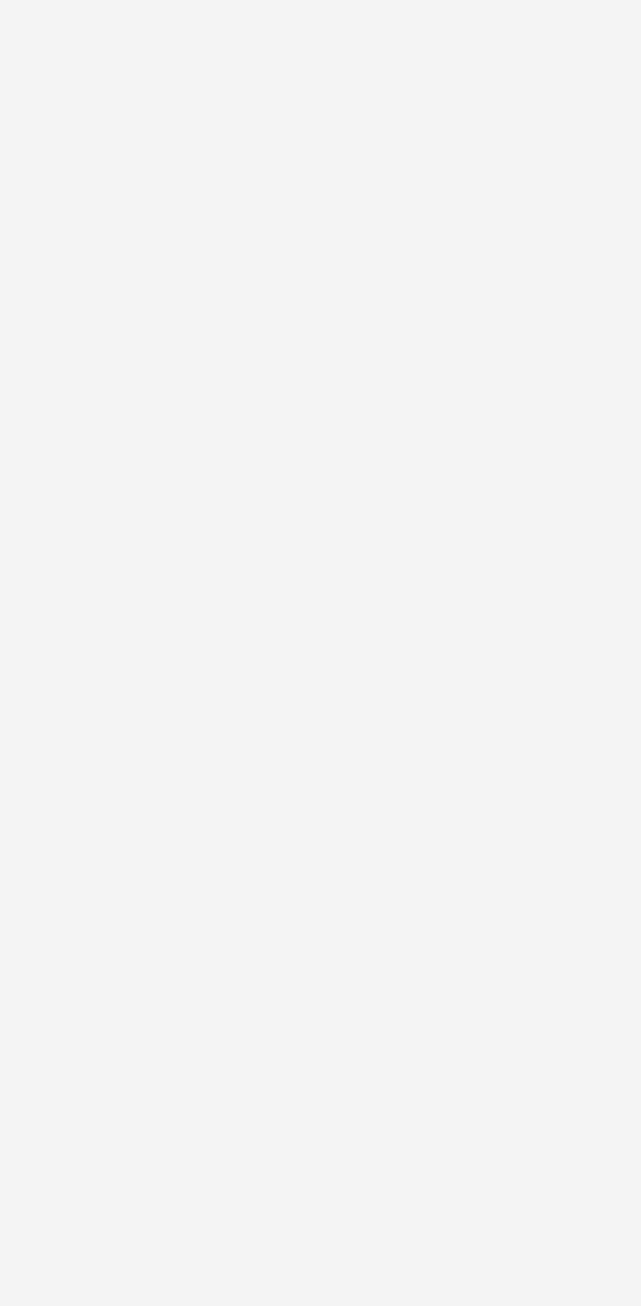
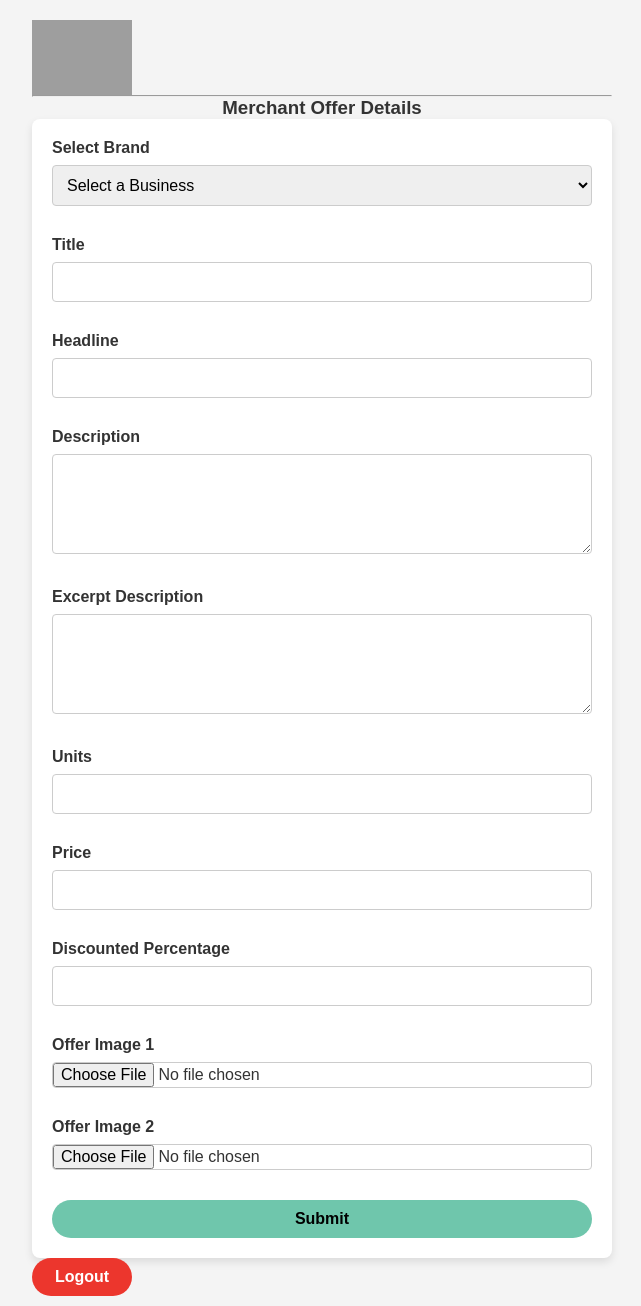
Before and after one commit to Swapnilchavan13/Kalkata, a React (Create React App) app in the folder system/: page /addcontent in a window 1280 px wide. Before the commit this address had no page. Shown: the whole page, without its empty margins (318-959 px from the left). Before the commit the page ends 800 px from the top, so only its background shows below. Built offline with nearby package versions, Linux system fonts and the light colour scheme; sample sign-in values are in the browser's storage; grey boxes are pictures that could not be loaded.

Commit message:
updated code added the merchant content fill by merchant

```diff
--- a/system/package.json
+++ b/system/package.json
@@ -3,6 +3,7 @@
   "version": "0.1.0",
   "private": true,
   "dependencies": {
+    "browser-image-compression": "^2.0.2",
     "compressorjs": "^1.2.1",
     "cra-template": "1.2.0",
     "react": "^18.3.1",
--- a/system/src/App.js
+++ b/system/src/App.js
@@ -10,6 +10,7 @@ import { Merchantdatacollection } from './Component/Merchantdatacollection';
 import { Merchantonboarding } from './Component/Merchantonboarding';
 import { Registration } from './Component/Registration';
 import { Allmerchantdata } from './Pages/Allmerchantdata';
+import { Contentbymerchant } from './Component/Contentbymerchant';
 
 function App() {
   return (
@@ -18,6 +19,8 @@ function App() {
         <Routes>
           <Route path="/" element={<Navigate to="/login" />} />
           <Route path="/login" element={<Login />} />
+          <Route path="/addcontent" element={<Contentbymerchant />} />
+
           <Route path="/allmerchant" element={<Allmerchantdata />} />
 
           <Route path="/registration9049127078" element={<Registration />} />
--- /dev/null
+++ b/system/src/Component/Contentbymerchant.jsx
@@ -0,0 +1,304 @@
+import React, { useEffect, useState } from 'react';
+import { useNavigate } from 'react-router-dom';
+
+export const Contentbymerchant = () => {
+  const navigate = useNavigate();
+  const [loggedIn, setLoggedIn] = useState(false);
+  const [loading, setLoading] = useState(false);
+  const [selectedBusiness, setSelectedBusiness] = useState('');
+  const [businesses, setBusinesses] = useState([]);
+  const [submitting, setSubmitting] = useState(false);
+  const [loginData, setLoginData] = useState({
+    contactPhoneNumber: '',
+    password: '',
+  });
+  const [formData, setFormData] = useState({
+    brand: '',
+    title: '',
+    headline: '',
+    description: '',
+    excerptDescription: '',
+    units: '',
+    price: '',
+    discountedPercentage: '',
+    image1: null,
+    image2: null,
+    mobileNumber: 'Self',
+  });
+
+  useEffect(() => {
+    // Check if the user is already logged in from localStorage
+    const isLoggedIn = localStorage.getItem('isLoggedIn');
+    if (isLoggedIn === 'true') {
+      setLoggedIn(true);
+      fetchMerchantData(); // Fetch merchant data without relying on mobileNumber
+    }
+  }, []);
+
+  const fetchMerchantData = async (contactPhoneNumber) => {
+    if (!contactPhoneNumber) return;
+    setLoading(true);
+    try {
+      const response = await fetch(`https://fieldteam.localite.services/api/getmerchantsself/${contactPhoneNumber}`);
+      const data = await response.json();
+      if (data.merchants) {
+        const businessNames = data.merchants.map((merchant) => merchant.businessName);
+        setBusinesses(businessNames);
+        if (businessNames.length > 0) {
+          setSelectedBusiness(businessNames[0]); // Set the first business as default
+        }
+      } else {
+        console.error('No merchants found');
+        setBusinesses([]);
+        setSelectedBusiness('');
+      }
+    } catch (error) {
+      console.error('Error fetching merchant data:', error);
+    } finally {
+      setLoading(false);
+    }
+  };
+
+  const handleLoginChange = (e) => {
+    const { name, value } = e.target;
+    setLoginData((prev) => ({ ...prev, [name]: value }));
+  };
+
+  const handleLogin = async (e) => {
+    e.preventDefault();
+    setLoading(true);
+
+    try {
+      const response = await fetch('https://fieldteam.localite.services/api/getmerchants');
+      const data = await response.json();
+      const merchant = data.merchants.find(
+        (m) =>
+          m.contactPhoneNumber === loginData.contactPhoneNumber &&
+          m.password === loginData.password
+      );
+
+      if (merchant) {
+        setFormData((prev) => ({ ...prev, mobileNumber: merchant.contactPhoneNumber }));
+        fetchMerchantData(merchant.contactPhoneNumber);
+        localStorage.setItem('isLoggedIn', 'true'); // Save login state in localStorage
+        setLoggedIn(true);
+      } else {
+        alert('Invalid credentials');
+      }
+    } catch (error) {
+      console.error('Error logging in:', error);
+    } finally {
+      setLoading(false);
+    }
+  };
+
+  const handleChange = (e) => {
+    const { name, value } = e.target;
+    setFormData((prevData) => ({ ...prevData, [name]: value }));
+  };
+
+  const handleImageChange = (e) => {
+    const { name, files } = e.target;
+    setFormData((prevData) => ({ ...prevData, [name]: files[0] }));
+  };
+
+  const handleLogout = () => {
+    // Clear the logged-in state and reset data
+    localStorage.removeItem('isLoggedIn'); // Remove login state from localStorage
+    setLoggedIn(false);
+    setBusinesses([]);
+  };
+
+  const handleSubmit = async (e) => {
+    e.preventDefault();
+    setSubmitting(true);
+    const data = new FormData();
+    Object.keys(formData).forEach((key) => {
+      data.append(key, formData[key]);
+    });
+
+    try {
+      const response = await fetch('https://fieldteam.localite.services/api/addOfferData', {
+        method: 'POST',
+        body: data,
+      });
+
+      if (response.ok) {
+        alert('Offer details submitted successfully!');
+        setFormData({
+          brand: '',
+          title: '',
+          headline: '',
+          description: '',
+          excerptDescription: '',
+          units: '',
+          price: '',
+          discountedPercentage: '',
+          image1: null,
+          image2: null,
+          mobileNumber: "Self",
+        });
+        navigate('/dashboard');
+      } else {
+        console.error('Failed to submit form');
+      }
+    } catch (error) {
+      console.error('Error submitting form:', error);
+    } finally {
+      setSubmitting(false);
+    }
+  };
+
+  if (loading) return <div>Loading...</div>;
+
+  if (!loggedIn) {
+    return (
+      <div style={{ padding: '10px', maxWidth: '400px', margin: 'auto' }}>
+        <h3>Merchant Login</h3>
+
+        <form onSubmit={handleLogin}>
+          <div className="form-group">
+            <label htmlFor="contactPhoneNumber">Phone Number</label>
+            <input
+              type="text"
+              id="contactPhoneNumber"
+              name="contactPhoneNumber"
+              value={loginData.contactPhoneNumber}
+              onChange={handleLoginChange}
+              required
+            />
+          </div>
+          <div className="form-group">
+            <label htmlFor="password">Password</label>
+            <input
+              type="password"
+              id="password"
+              name="password"
+              value={loginData.password}
+              onChange={handleLoginChange}
+              required
+            />
+          </div>
+          <button type="submit" disabled={loading}>
+            Login
+          </button>
+        </form>
+
+      </div>
+    );
+  }
+
+  return (
+    <div style={{ padding: '10px', maxWidth: '600px', margin: 'auto' }}>
+      <img style={{ width: '100px' }} src="https://localite.services/w_logo.png" alt="" />
+      <hr />
+      <h3 style={{ textAlign: 'center' }}>Merchant Offer Details</h3>
+      <form onSubmit={handleSubmit}>
+        <div className="form-group">
+          <label htmlFor="brand">Select Brand</label>
+          <select id="brand" name="brand" value={formData.brand} onChange={handleChange} required>
+            <option value="">Select a Business</option>
+            {businesses.map((business, index) => (
+              <option key={index} value={business}>
+                {business}
+              </option>
+            ))}
+          </select>
+        </div>
+        <div className="form-group">
+          <label htmlFor="title">Title</label>
+          <input
+            type="text"
+            id="title"
+            name="title"
+            value={formData.title}
+            onChange={handleChange}
+            required
+          />
+        </div>
+        <div className="form-group">
+          <label htmlFor="headline">Headline</label>
+          <input
+            type="text"
+            id="headline"
+            name="headline"
+            value={formData.headline}
+            onChange={handleChange}
+            required
+          />
+        </div>
+        <div className="form-group">
+          <label htmlFor="description">Description</label>
+          <textarea
+            id="description"
+            name="description"
+            value={formData.description}
+            onChange={handleChange}
+            required
+          ></textarea>
+        </div>
+        <div className="form-group">
+          <label htmlFor="excerptDescription">Excerpt Description</label>
+          <textarea
+            id="excerptDescription"
+            name="excerptDescription"
+            value={formData.excerptDescription}
+            onChange={handleChange}
+            required
+          ></textarea>
+        </div>
+        <div className="form-group">
+          <label htmlFor="units">Units</label>
+          <input
+            type="number"
+            id="units"
+            name="units"
+            value={formData.units}
+            onChange={handleChange}
+            required
+          />
+        </div>
+        <div className="form-group">
+          <label htmlFor="price">Price</label>
+          <input
+            type="text"
+            id="price"
+            name="price"
+            value={formData.price}
+            onChange={handleChange}
+            required
+          />
+        </div>
+        <div className="form-group">
+          <label htmlFor="discountedPercentage">Discounted Percentage</label>
+          <input
+            type="number"
+            id="discountedPercentage"
+            name="discountedPercentage"
+            value={formData.discountedPercentage}
+            onChange={handleChange}
+            required
+          />
+        </div>
+        <div className="form-group">
+          <label htmlFor="image1">Offer Image 1</label>
+          <input type="file" id="image1" name="image1" onChange={handleImageChange} required />
+          {formData.image1 && (
+            <img src={URL.createObjectURL(formData.image1)} alt="Preview 1" style={{ maxWidth: '100px', marginTop: '10px' }} />
+          )}
+        </div>
+        <div className="form-group">
+          <label htmlFor="image2">Offer Image 2</label>
+          <input type="file" id="image2" name="image2" onChange={handleImageChange} required />
+          {formData.image2 && (
+            <img src={URL.createObjectURL(formData.image2)} alt="Preview 2" style={{ maxWidth: '100px', marginTop: '10px' }} />
+          )}
+        </div>
+        <button type="submit" disabled={submitting}>
+          {submitting ? 'Submitting...' : 'Submit'}
+        </button>
+      </form>
+      <button className='logoutbtn' onClick={handleLogout}>Logout</button>
+    </div>
+  );
+};
--- a/system/src/Component/Merchantdatacollection.jsx
+++ b/system/src/Component/Merchantdatacollection.jsx
@@ -412,6 +412,7 @@ export const Merchantdatacollection = () => {
           <input
             type="file"
             name="shopFrontImage"
+            required
             onChange={handleFileChange}
             accept="image/*"
           />
@@ -428,6 +429,7 @@ export const Merchantdatacollection = () => {
           <input
             type="file"
             name="streetImage"
+            required
             onChange={handleFileChange}
             accept="image/*"
           />
--- a/system/src/Style/allmerchantdata.css
+++ b/system/src/Style/allmerchantdata.css
@@ -122,6 +122,12 @@
   transform: scale(1.2); /* Make the checkbox larger for better touch interaction */
 }
 
+.logoutbtn{
+  width: 100px;
+  color: white;
+  background-color: #ec362d;
+}
+
 /* Responsive adjustments */
 @media (max-width: 768px) {
   .checkbox-group {
```
Also changed, not shown: 1 other file (tests, documents, lock files or other folders).
